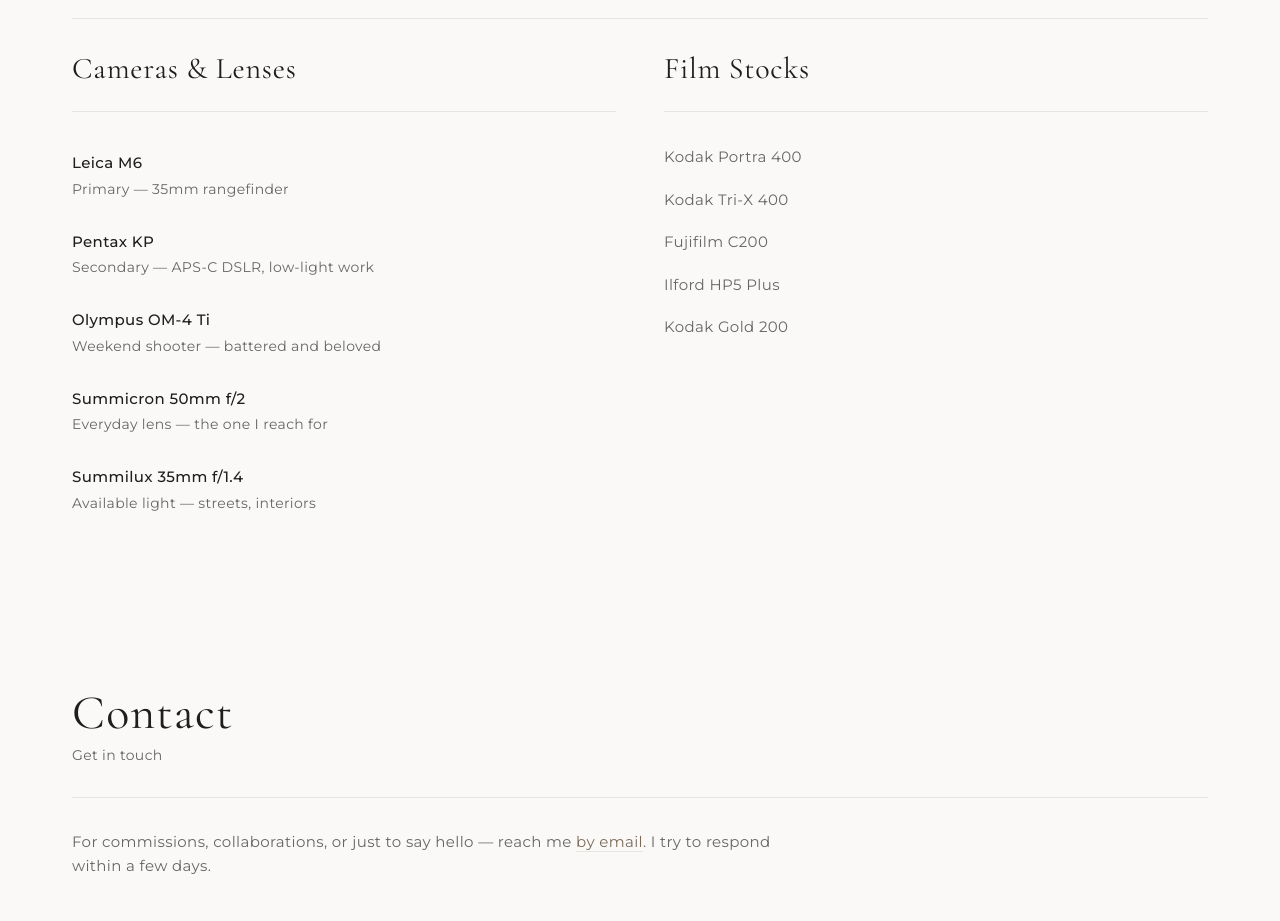
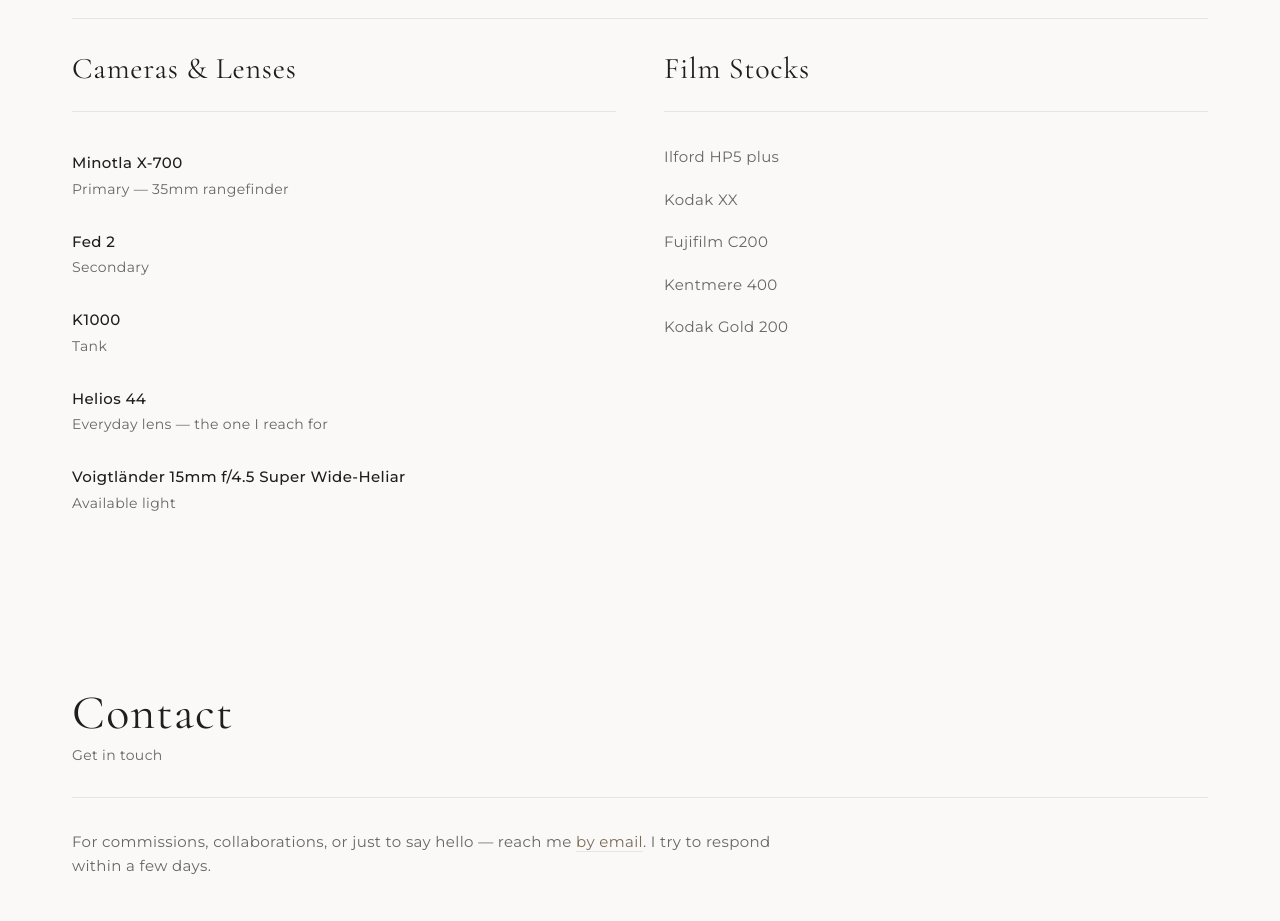
Before and after one commit to Tedryn/Focused-Priorities, a Next.js app: page /about in a window 1280 px wide. Shown: the part 2060-2981 px from the top of the page. Built offline with nearby package versions, Linux system fonts and the light colour scheme; no server answers.

Commit message:
test changes

```diff
--- a/app/about/page.tsx
+++ b/app/about/page.tsx
@@ -50,18 +50,18 @@
 ];
 
 const equipmentItems = [
-  { name: "Leica M6", role: "Primary — 35mm rangefinder" },
-  { name: "Pentax KP", role: "Secondary — APS-C DSLR, low-light work" },
-  { name: "Olympus OM-4 Ti", role: "Weekend shooter — battered and beloved" },
-  { name: "Summicron 50mm f/2", role: "Everyday lens — the one I reach for" },
-  { name: "Summilux 35mm f/1.4", role: "Available light — streets, interiors" },
+  { name: "Minotla X-700", role: "Primary — 35mm rangefinder" },
+  { name: "Fed 2", role: "Secondary" },
+  { name: "K1000", role: "Tank" },
+  { name: "Helios 44", role: "Everyday lens — the one I reach for" },
+  { name: "Voigtländer 15mm f/4.5 Super Wide-Heliar", role: "Available light" },
 ];
 
 const filmStocks = [
-  "Kodak Portra 400",
-  "Kodak Tri-X 400",
+  "Ilford HP5 plus",
+  "Kodak XX",
   "Fujifilm C200",
-  "Ilford HP5 Plus",
+  "Kentmere 400",
   "Kodak Gold 200",
 ];
 
```
